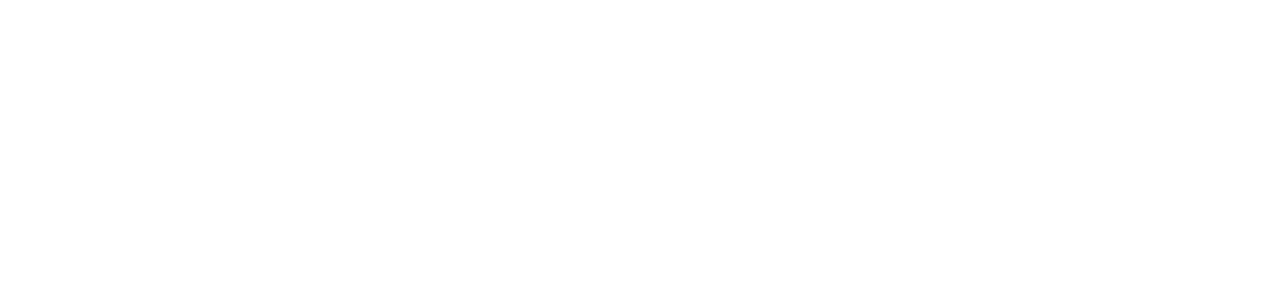
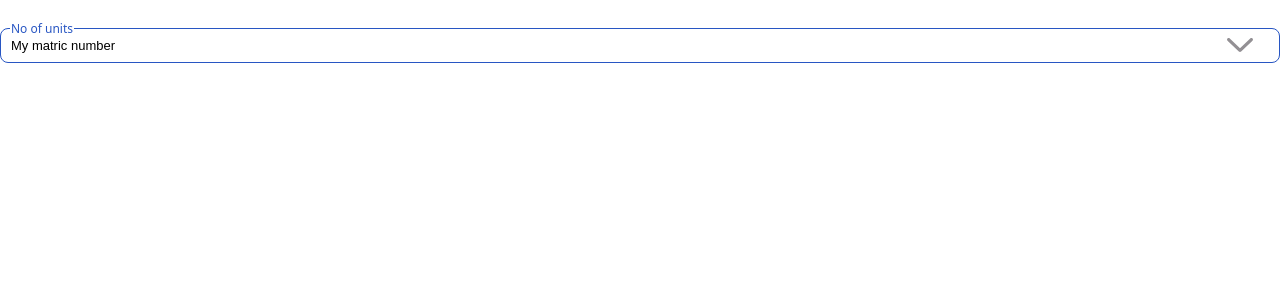
Before and after one commit to Qudusayo/ui_rms, a React (Vite) app: page / in a window 1280 px wide. Shown: the top 300 px of the page. Built offline with nearby package versions, Linux system fonts and the light colour scheme.

Commit message:
Initial commit

```diff
--- a/src/App.tsx
+++ b/src/App.tsx
@@ -1,5 +1,11 @@
+
+import SelectComponent from "./components/select"
+
 function App() {
-  return <></>;
+  return(
+    <SelectComponent/>
+  )
+
 }
 
-export default App;
+export default  App
--- a/src/components/select.tsx
+++ b/src/components/select.tsx
@@ -3,8 +3,7 @@
 
 
 const Select = styled.select`
-    padding:9px;
-    // height: 3em;
+    padding: 9px;
     width: 100%;
     border: 1px solid #2856C3;
     border-radius: 8px;
@@ -17,27 +16,23 @@
      background-repeat: no-repeat;
      background-position-x: 97.9%;
      background-position-y: 50%;
-     background-size: 1%;
+     background-size: 2%;
      margin: 0.3em auto 2em;
-     padding: 0.53em
+    // padding: 0.53em
      outline: none;
-     padding-left : 20px;
+     padding-left : 10px;
      font-size: 13px;
 `
 
 const Label = styled.label`
      position:relative;
-     left: 20px;
+     left: 10px;
      top: 15px;
-     color: Blue;
+     color: #2856C3;
      background: #fff;
      padding: 0px 1px 0px 1px;
-     font size: 12px;
+     font-size: 12px;
 `
-
-
-
-
 const SelectComponent = () => {
     return (
         <>
```
